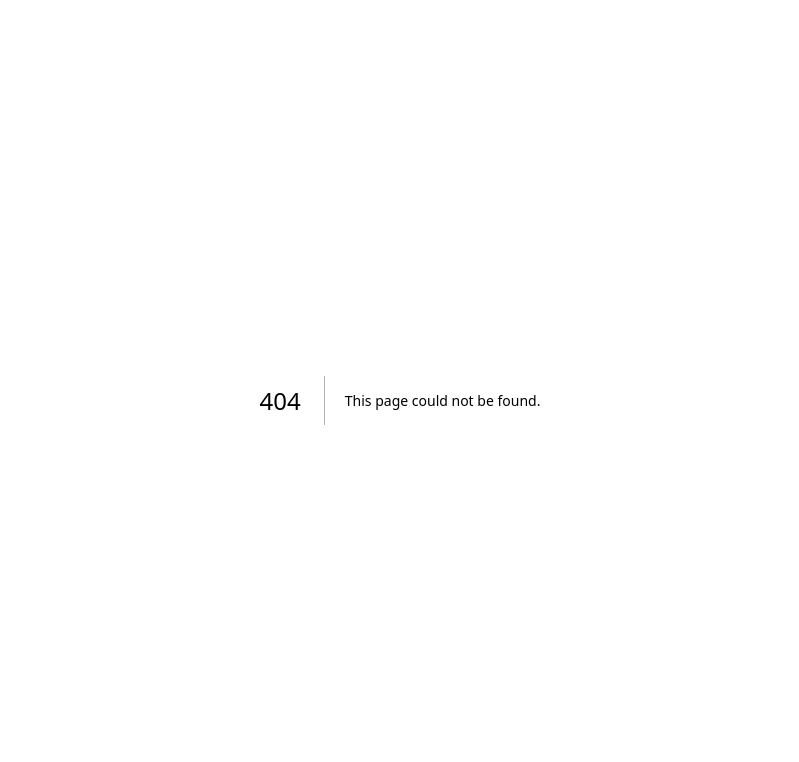
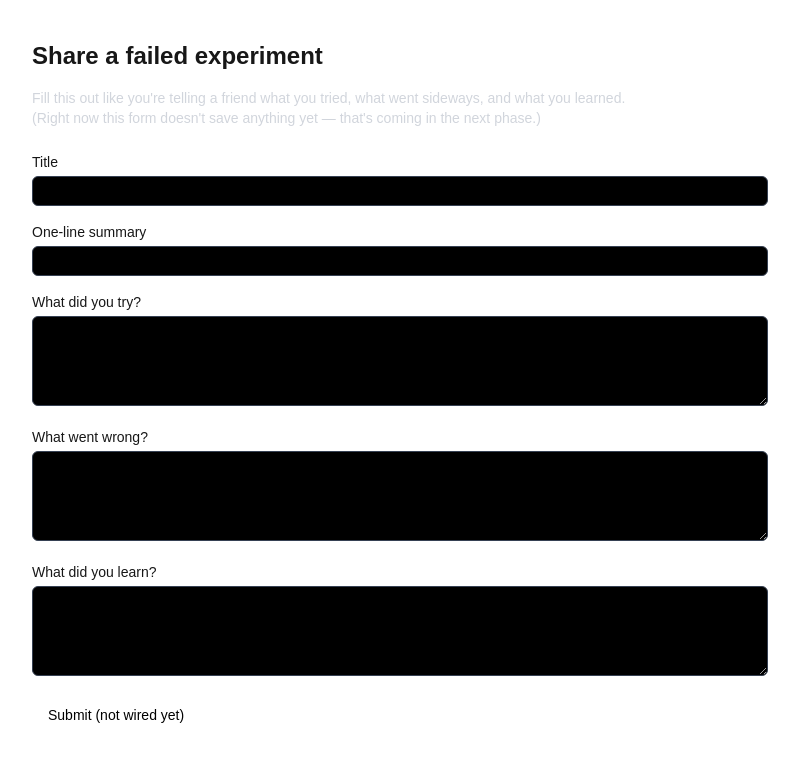
Before and after one commit to srikarkc/nullresults-club, a Next.js app: page /experiments/new in a window 1280 px wide. Before the commit this address had no page. Shown: the top 762 px of the page, without its empty margins (240-1039 px from the left). Built offline with nearby package versions, Linux system fonts and the light colour scheme.

Commit message:
Add basic pages for nullresults.club

```diff
--- /dev/null
+++ b/src/app/experiments/new/page.tsx
@@ -0,0 +1,83 @@
+export default function NewExperimentPage() {
+  return (
+    <main className="max-w-3xl mx-auto px-4 py-10">
+      <h1 className="text-2xl font-semibold mb-4">
+        Share a failed experiment
+      </h1>
+      <p className="text-sm text-gray-300 mb-6">
+        Fill this out like you&apos;re telling a friend what you tried,
+        what went sideways, and what you learned.
+        <br />
+        (Right now this form doesn&apos;t save anything yet — that&apos;s
+        coming in the next phase.)
+      </p>
+
+      <form className="space-y-4 text-sm">
+        <div>
+          <label className="block mb-1" htmlFor="title">
+            Title
+          </label>
+          <input
+            id="title"
+            name="title"
+            className="w-full rounded-md border border-gray-700 bg-black px-2 py-1"
+          />
+        </div>
+
+        <div>
+          <label className="block mb-1" htmlFor="summary">
+            One-line summary
+          </label>
+          <input
+            id="summary"
+            name="summary"
+            className="w-full rounded-md border border-gray-700 bg-black px-2 py-1"
+          />
+        </div>
+
+        <div>
+          <label className="block mb-1" htmlFor="what_tried">
+            What did you try?
+          </label>
+          <textarea
+            id="what_tried"
+            name="what_tried"
+            rows={4}
+            className="w-full rounded-md border border-gray-700 bg-black px-2 py-1"
+          />
+        </div>
+
+        <div>
+          <label className="block mb-1" htmlFor="what_went_wrong">
+            What went wrong?
+          </label>
+          <textarea
+            id="what_went_wrong"
+            name="what_went_wrong"
+            rows={4}
+            className="w-full rounded-md border border-gray-700 bg-black px-2 py-1"
+          />
+        </div>
+
+        <div>
+          <label className="block mb-1" htmlFor="what_learned">
+            What did you learn?
+          </label>
+          <textarea
+            id="what_learned"
+            name="what_learned"
+            rows={4}
+            className="w-full rounded-md border border-gray-700 bg-black px-2 py-1"
+          />
+        </div>
+
+        <button
+          type="button"
+          className="px-4 py-2 rounded-md bg-white text-black font-medium"
+        >
+          Submit (not wired yet)
+        </button>
+      </form>
+    </main>
+  );
+}
--- /dev/null
+++ b/src/app/experiments/page.tsx
@@ -0,0 +1,26 @@
+export default function ExperimentsPage() {
+  return (
+    <main className="max-w-3xl mx-auto px-4 py-10">
+      <h1 className="text-2xl font-semibold mb-4">Experiments</h1>
+      <p className="text-sm text-gray-300 mb-6">
+        Soon this will be a list of real failed experiments, sorted by
+        most recent. For now, this is just a placeholder page.
+      </p>
+
+      <ul className="space-y-3 text-sm text-gray-200">
+        <li className="border border-gray-700 rounded-md p-3">
+          <h2 className="font-semibold">Tuning a model with 4 samples</h2>
+          <p className="text-xs text-gray-400 mt-1">
+            Spoiler: it did not generalize.
+          </p>
+        </li>
+        <li className="border border-gray-700 rounded-md p-3">
+          <h2 className="font-semibold">Replacing sleep with more coffee</h2>
+          <p className="text-xs text-gray-400 mt-1">
+            Performance improved for 2 days, then crashed spectacularly.
+          </p>
+        </li>
+      </ul>
+    </main>
+  );
+}
--- a/src/app/page.tsx
+++ b/src/app/page.tsx
@@ -1,65 +1,33 @@
-import Image from "next/image";
+export default function HomePage() {
+  return (
+    <main className="min-h-screen flex flex-col items-center justify-center px-4">
+      <div className="max-w-xl text-center space-y-4">
+        <h1 className="text-4xl font-bold">Welcome to nullresults.club!</h1>
+        <p className="text-sm text-gray-400">
+          A home for all the experiments that didn&apos;t quite work out —
+          but still taught you something.
+        </p>
 
-export default function Home() {
-  return (
-    <div className="flex min-h-screen items-center justify-center bg-zinc-50 font-sans dark:bg-black">
-      <main className="flex min-h-screen w-full max-w-3xl flex-col items-center justify-between py-32 px-16 bg-white dark:bg-black sm:items-start">
-        <Image
-          className="dark:invert"
-          src="/next.svg"
-          alt="Next.js logo"
-          width={100}
-          height={20}
-          priority
-        />
-        <div className="flex flex-col items-center gap-6 text-center sm:items-start sm:text-left">
-          <h1 className="max-w-xs text-3xl font-semibold leading-10 tracking-tight text-black dark:text-zinc-50">
-            To get started, edit the page.tsx file.
-          </h1>
-          <p className="max-w-md text-lg leading-8 text-zinc-600 dark:text-zinc-400">
-            Looking for a starting point or more instructions? Head over to{" "}
-            <a
-              href="https://vercel.com/templates?framework=next.js&utm_source=create-next-app&utm_medium=appdir-template-tw&utm_campaign=create-next-app"
-              className="font-medium text-zinc-950 dark:text-zinc-50"
-            >
-              Templates
-            </a>{" "}
-            or the{" "}
-            <a
-              href="https://nextjs.org/learn?utm_source=create-next-app&utm_medium=appdir-template-tw&utm_campaign=create-next-app"
-              className="font-medium text-zinc-950 dark:text-zinc-50"
-            >
-              Learning
-            </a>{" "}
-            center.
-          </p>
-        </div>
-        <div className="flex flex-col gap-4 text-base font-medium sm:flex-row">
+        <p className="text-sm text-gray-300">
+          Everyone publishes their successes. Here we publish the crashes,
+          the flops, the null results, and the &quot;turns out that doesn&apos;t work&quot; moments.
+        </p>
+
+        <div className="flex flex-col sm:flex-row gap-3 justify-center pt-4">
           <a
-            className="flex h-12 w-full items-center justify-center gap-2 rounded-full bg-foreground px-5 text-background transition-colors hover:bg-[#383838] dark:hover:bg-[#ccc] md:w-[158px]"
-            href="https://vercel.com/new?utm_source=create-next-app&utm_medium=appdir-template-tw&utm_campaign=create-next-app"
-            target="_blank"
-            rel="noopener noreferrer"
+            href="/experiments"
+            className="px-4 py-2 rounded-md bg-white text-black text-sm font-medium"
           >
-            <Image
-              className="dark:invert"
-              src="/vercel.svg"
-              alt="Vercel logomark"
-              width={16}
-              height={16}
-            />
-            Deploy Now
+            Browse experiments
           </a>
           <a
-            className="flex h-12 w-full items-center justify-center rounded-full border border-solid border-black/[.08] px-5 transition-colors hover:border-transparent hover:bg-black/[.04] dark:border-white/[.145] dark:hover:bg-[#1a1a1a] md:w-[158px]"
-            href="https://nextjs.org/docs?utm_source=create-next-app&utm_medium=appdir-template-tw&utm_campaign=create-next-app"
-            target="_blank"
-            rel="noopener noreferrer"
+            href="/experiments/new"
+            className="px-4 py-2 rounded-md border border-gray-500 text-sm"
           >
-            Documentation
+            Share your failed experiment
           </a>
         </div>
-      </main>
-    </div>
+      </div>
+    </main>
   );
 }
```
